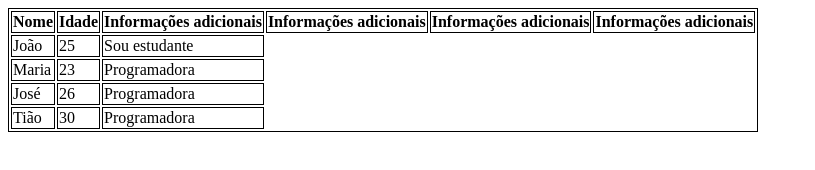
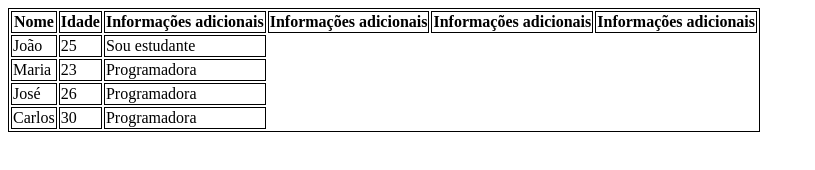
Before and after one commit to RodrigoErustes/aula-tabela, a plain HTML site: page index.html in a window 1280 px wide. Shown: the whole page, without its empty margins (0-815 px from the left). Drawn offline with Linux system fonts and the light colour scheme.

Commit message:
Mudando Tião para Carlos na coluna nome

```diff
--- a/index.html
+++ b/index.html
@@ -40,7 +40,7 @@
                 <td>Programadora</td>
             </tr>
             <tr>
-                <td>Tião</td>
+                <td>Carlos</td>
                 <td>30</td>
                 <td>Programadora</td>
             </tr>
```
